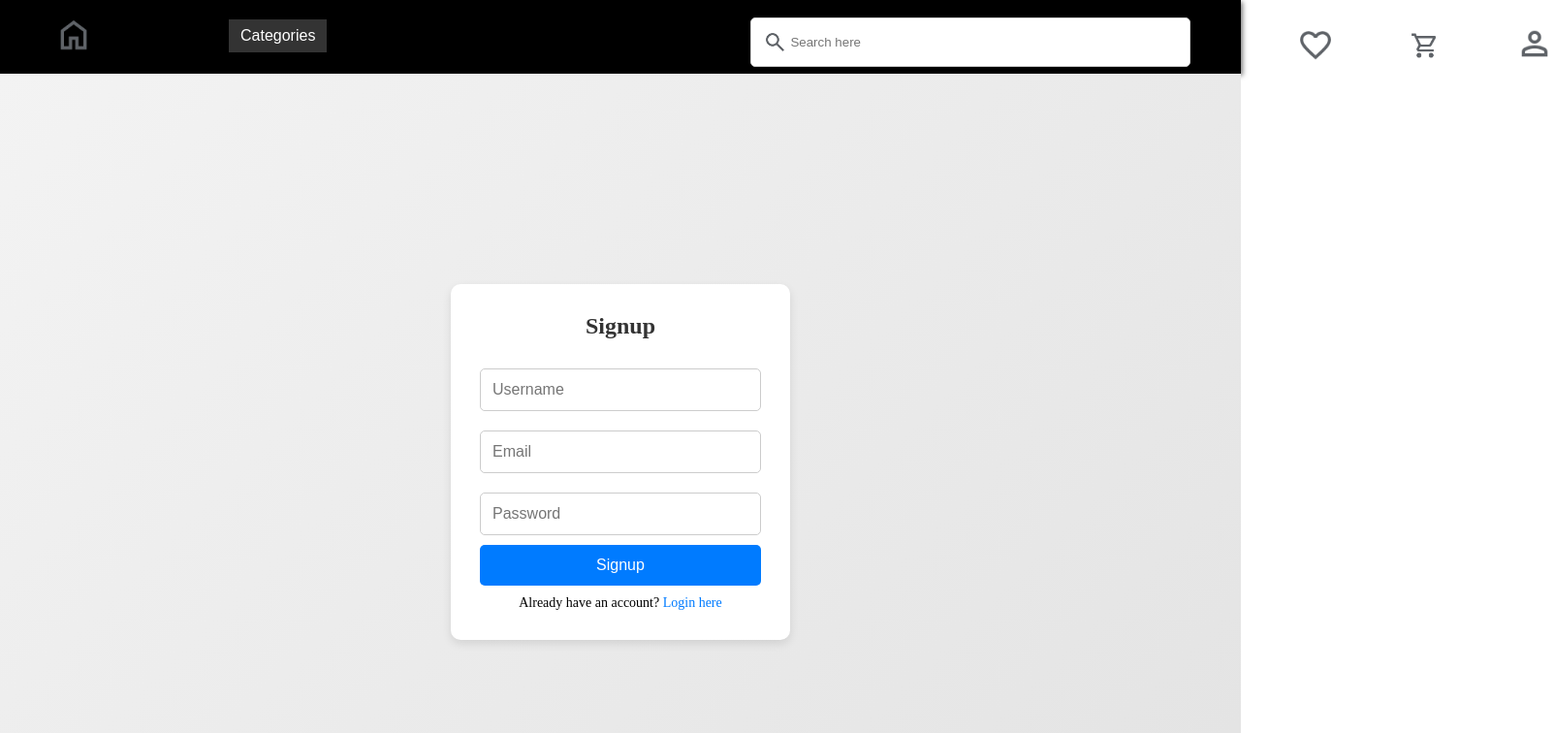
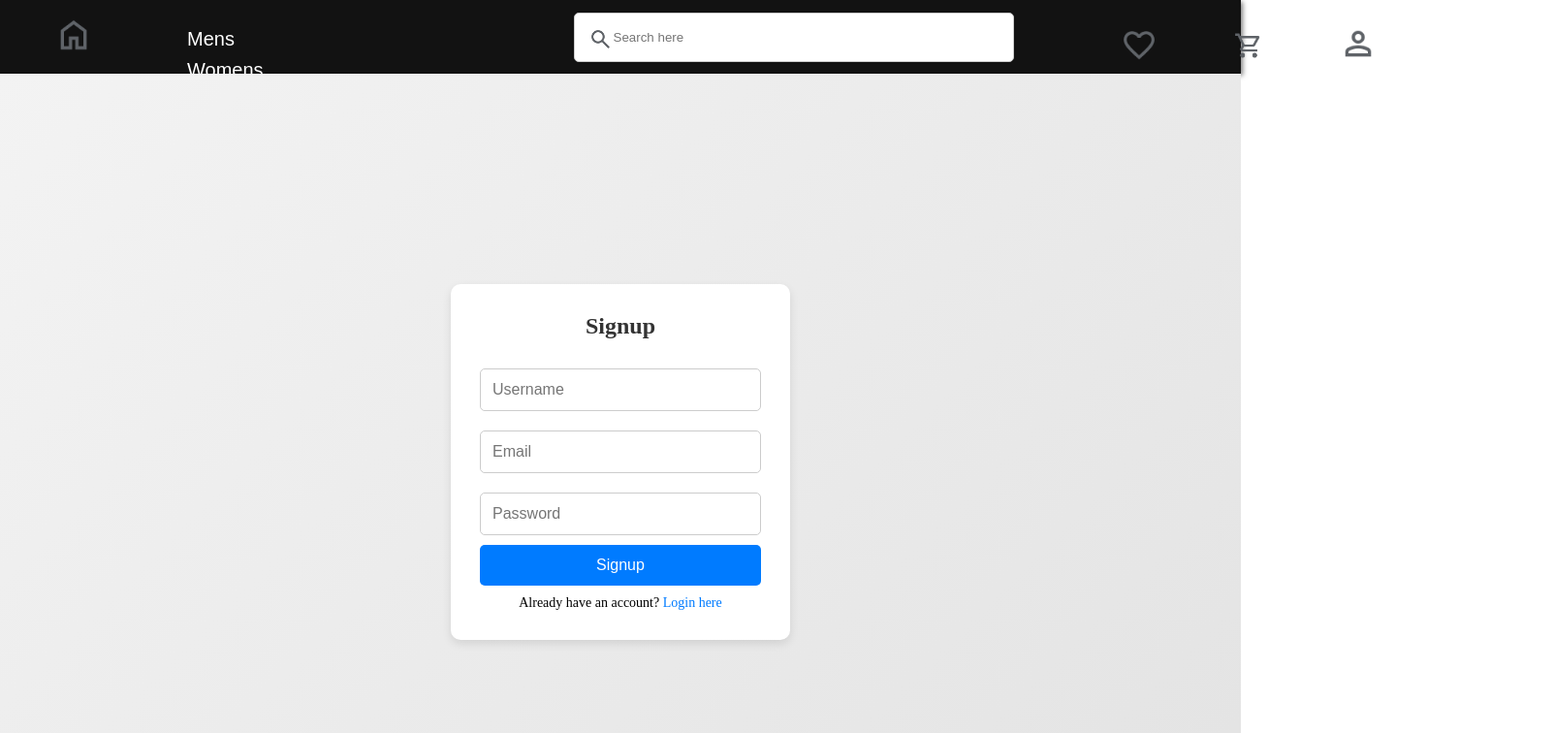
Before and after one commit to archana-singh-1/fashion_nest_frontend, a React (Create React App) app: page /signup in a window 1280 px wide. Shown: the top 756 px of the page at 97% size, 1603 px wide, since content can reach past the window. Built offline with nearby package versions, Linux system fonts and the light colour scheme; no server answers.

Commit message:
change categories style

```diff
--- a/src/Navbar.js
+++ b/src/Navbar.js
@@ -37,23 +37,14 @@ function Navbar({ onSearch, onCategoryChange }) {
         </Link>
 
 
-        <div className="category-container">
-          <button
-            className="category-btn"
-            onClick={() => setShowCategoryDropdown(!showCategoryDropdown)}
-          >
-            Categories
-          </button>
 
-          {showCategoryDropdown && (
+
             <div className="categories">
-              <button onClick={() => handleCategoryClick("mens")}>Mens</button>
-              <button onClick={() => handleCategoryClick("womens")}>Womens</button>
-              <button onClick={() => handleCategoryClick("childern")}>Childern</button>
-              <button onClick={() => handleCategoryClick("")}>All</button>
+              <button onClick={() => handleCategoryClick("mens")} className="cate">Mens</button>
+              <button onClick={() => handleCategoryClick("womens")}className="cate">Womens</button>
+              <button onClick={() => handleCategoryClick("childern")}className="cate">Childern</button>
+              <button onClick={() => handleCategoryClick("")}className="cate">All</button>
             </div>
-          )}
-        </div>
 
 
         <div className="search-container">
--- a/src/footer.css
+++ b/src/footer.css
@@ -1,6 +1,6 @@
 
 .footer {
-    background-color: #1a1a1a;
+    background-color:#1A1A1A ;
     color: white;
     padding: 20px 0;
     text-align: center;
--- a/src/navbar.css
+++ b/src/navbar.css
@@ -1,14 +1,14 @@
 .nav{
     height: 76px;
     display: flex;
-    background-color: black;
+    /* background-color: black; */
+    background-color: #121212 ;
     box-shadow: 2px 2px 5px rgba(0, 0, 0, 0.5);
 }
 .inputbtn{
     height: 51px;
     width: 454px;
-    margin-left: 437px;
-    margin-top: 10px;
+    margin-left: 300px;
 }
 
 .homelogo{
@@ -52,11 +52,11 @@
 }
 
 .search-icon {
-    position: absolute;
-    left: 450px;
-    height: 25px;
-    margin-top: 11px;
-    cursor: pointer;
+  position: absolute;
+  left: 315px;
+  height: 25px;
+  margin-top: 4px;
+  cursor: pointer;
 }
 .profile-container {
     position: relative;
@@ -138,11 +138,21 @@
     color: #333;
   }
 
-  .dropdown-link:hover {
-    background-color: #f5f5f5;
-  }
 
 
+  .categories{
+
+    margin: 20px;
+    margin-left: 78px;
+  }
+  .cate{
+    background: none;
+    border: none;
+    color: white;
+    padding-left: 19px;
+    padding-top: 9px;
+    font-size: 20px;
+  }
 
 @media(max-width:720px){
     .inputbtn{
```
